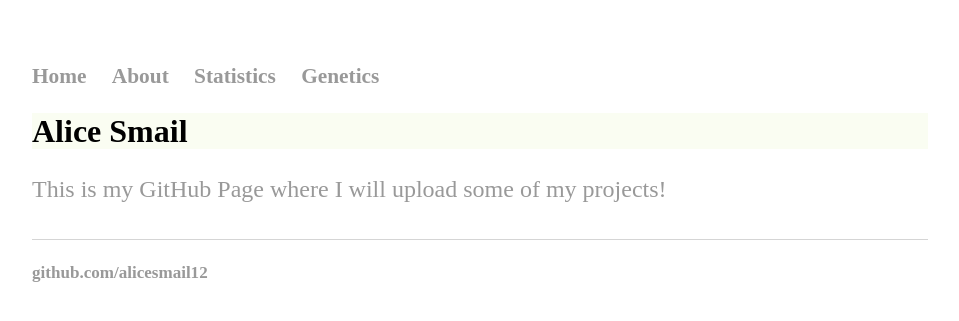
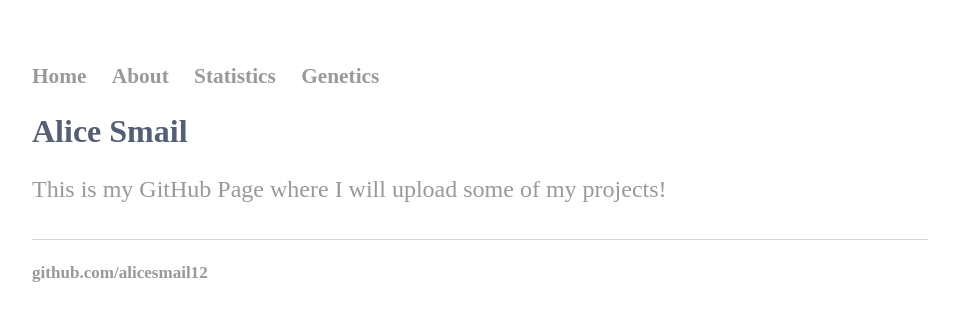
Before and after one commit to alicesmail12/alicesmail12.github.io, a Jekyll site: the page built from index.html, in a window 1280 px wide. Shown: the top 321 px of the page, without its empty margins (160-1119 px from the left). Built offline with Jekyll 4.4.1, drawn with Linux system fonts in a browser that asks for light colours; some web fonts are replaced.

Commit message:
Update main.css

```diff
--- a/css/main.css
+++ b/css/main.css
@@ -9,7 +9,7 @@ h1{
     font-family: 'Radio Canada Big';
     line-height: 36px;
     font-weight:bold;
-    background-color: #FAFDF2;
+    color: #545E75;
 }
 
 h2 {
```
